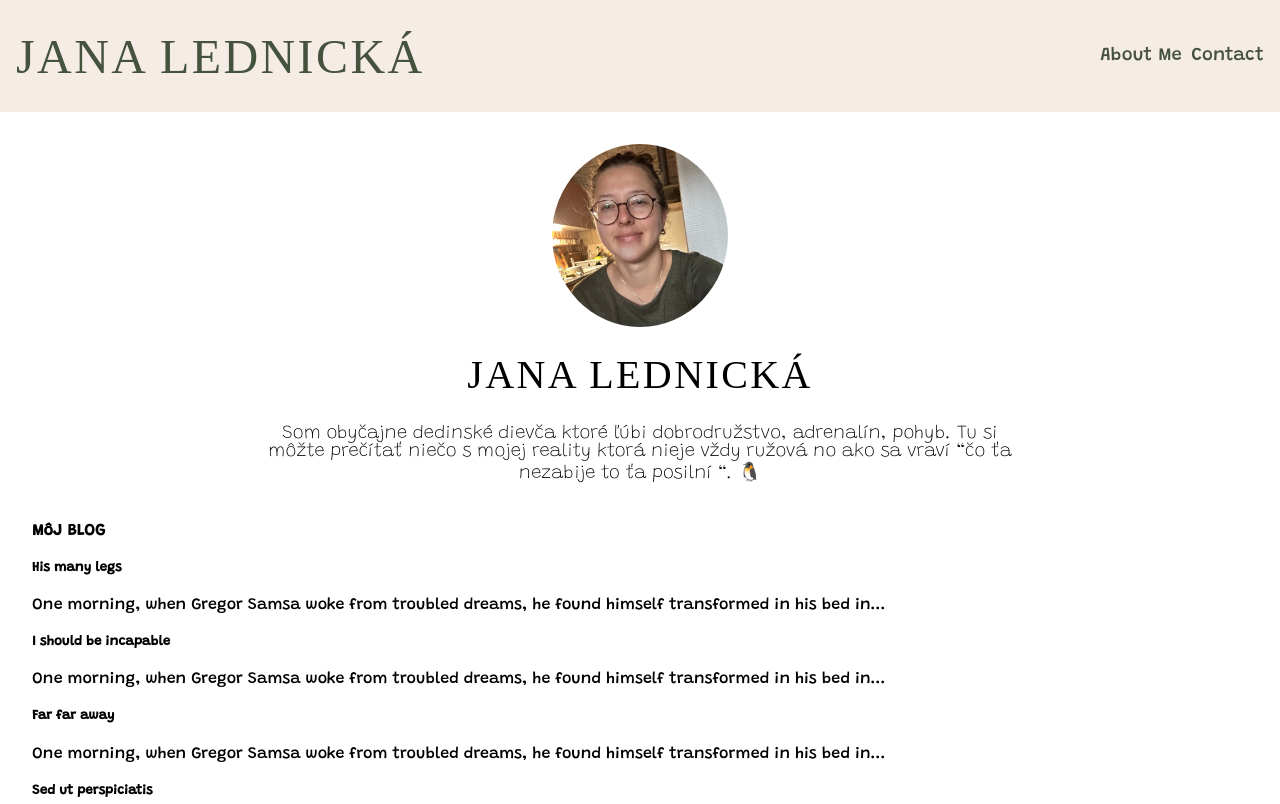
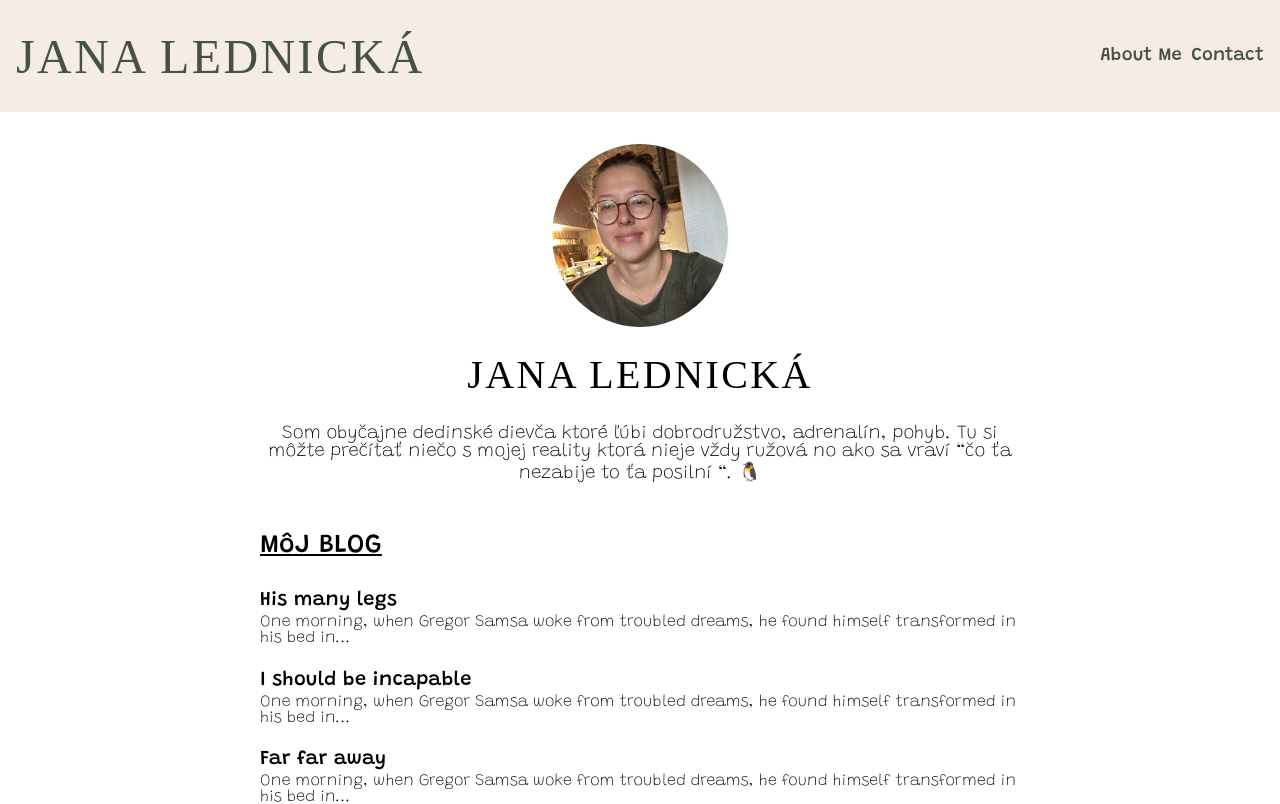
Before and after one commit to unikorm/webblog_forjane, a React (Create React App) app: page / in a window 1280 px wide. Shown: the top 804 px of the page. Built offline with nearby package versions, Linux system fonts and the light colour scheme; a web font is replaced by a local one.

Commit message:
styling of bloglist component

```diff
--- a/src/index.css
+++ b/src/index.css
@@ -9,3 +9,9 @@ body {
   width: 100%;
   font-family: 'Grandstander', cursive;
 }
+
+#root {
+  display: flex;
+  flex-direction: column;
+  align-items: center;
+}
--- a/src/styles/blogList.module.css
+++ b/src/styles/blogList.module.css
@@ -1,4 +1,29 @@
 
 .blogListSection {
+    display: flex;
+    flex-direction: column;
+
     padding: 0 2rem;
+    max-width: 47.5rem;
 }
+
+.blogListSection h4 {
+    font-weight: 500;
+    font-size: 1.65rem;
+    letter-spacing: .01rem;
+    text-decoration: underline;
+    margin: 2rem 0 1rem;
+}
+
+.blogListSection h5 {
+    font-weight: 500;
+    font-size: 1.25rem;
+    letter-spacing: .01rem;
+    margin: .95rem 0 .25rem;
+}
+
+.blogListSection p {
+    margin: 0 0 .5rem;
+    font-weight: 300;
+
+}
```
